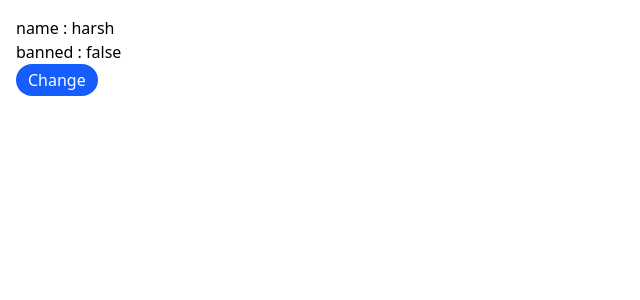
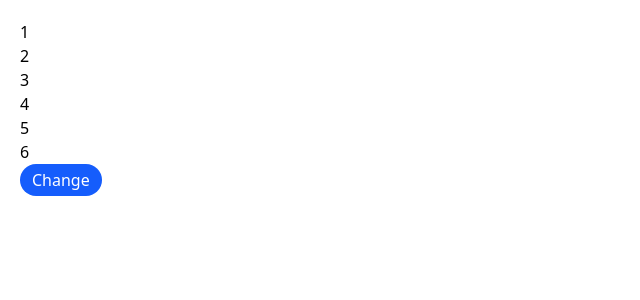
Before and after one commit to YashaswiChahande/React, a React (Vite) app in the folder reactbasic/: page / in a window 1280 px wide. Shown: the top 300 px of the page, without its empty margins (0-640 px from the left). Built offline with nearby package versions, Linux system fonts and the light colour scheme.

Commit message:
useState array

```diff
--- a/reactbasic/src/App.jsx
+++ b/reactbasic/src/App.jsx
@@ -2,15 +2,12 @@ import React, { useState } from "react";
 
 
 function App (){
-  const [val, setVal] = useState({name: 'harsh', isBanned: false});
+  const [val, setVal] = useState([1,2,3,4,5,6]);
 
   return (
-    <div className="p-4">
-      <h1>name : {val.name}</h1>
-      <h2>banned : {val.isBanned.toString()}</h2>
-      <button onClick={()=>setVal({...val, isBanned: !val.isBanned})} className={`px-3 py-1 ${
-        val.isBanned ? "bg-red-500" : "bg-blue-600"
-        } rounded-full text-white`}>Change </button>
+    <div className="p-5">
+      {val.map(item => <h1>{item}</h1>)}
+      <button onClick={()=>setVal(() => val.filter((item,index) => index != val.length - 1))} className= 'px-3 py-1  bg-blue-600 rounded-full text-white'>Change </button>
     </div>
   )
 }
```
